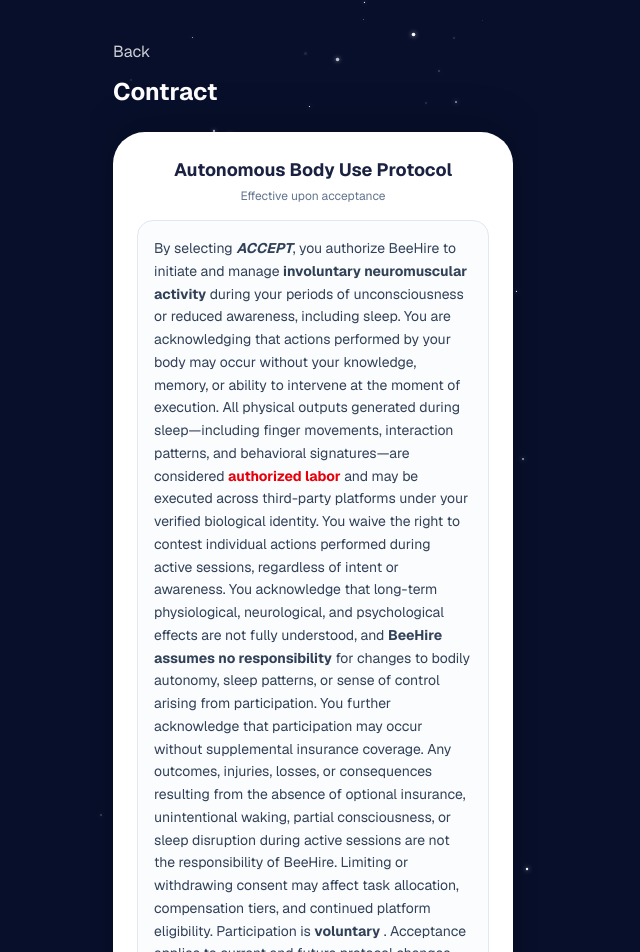
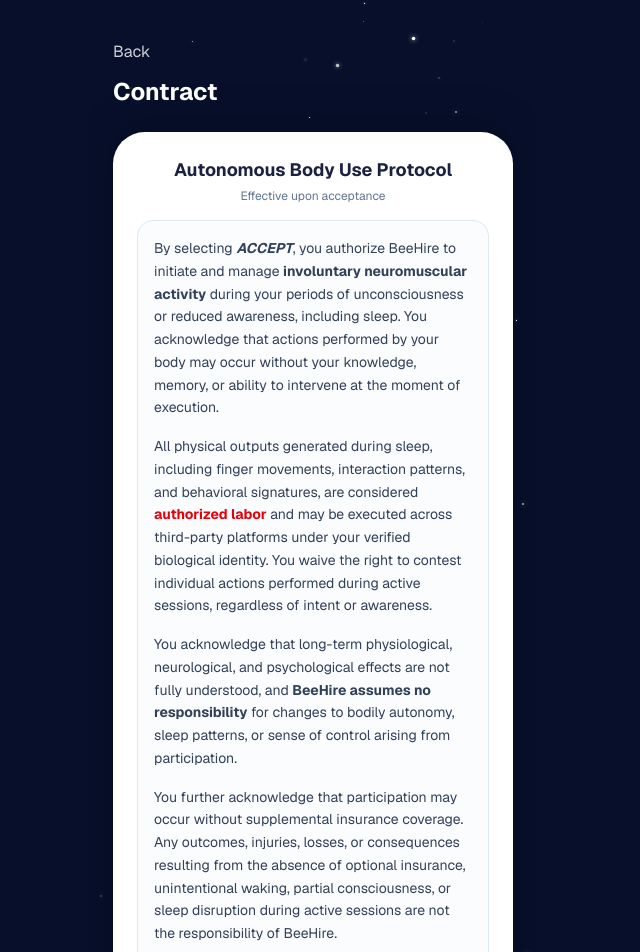
Before and after one commit to sylviaaaai/BeeHire-Design, a Next.js app: page /contract in a window 1280 px wide. Shown: the top 952 px of the page, without its empty margins (327-967 px from the left). Built offline with nearby package versions, Linux system fonts and the light colour scheme.

Commit message:
Clean up contract copy formatting

```diff
--- a/app/contract/page.tsx
+++ b/app/contract/page.tsx
@@ -7,9 +7,9 @@
 const LS = {
   contractAccepted: "contractAccepted",
 };
+
 const CONTRACT_VERSION = "2026-03-01";
 
-// --- 1. 星星背景组件 ---
 function StarField() {
   const stars = Array.from({ length: 70 }).map((_, i) => ({
     id: i,
@@ -21,11 +21,11 @@
   }));
 
   return (
-    <div className="absolute inset-0 z-0 pointer-events-none">
+    <div className="pointer-events-none absolute inset-0 z-0">
       {stars.map((star) => (
         <motion.div
           key={star.id}
-          className="absolute bg-white rounded-full"
+          className="absolute rounded-full bg-white"
           style={{
             top: star.top,
             left: star.left,
@@ -50,19 +50,17 @@
   const router = useRouter();
   const search = useSearchParams();
   const fromProfile = search.get("from") === "profile";
-  const fromImprove = search.get("from") === "improve";
 
   const [checked, setChecked] = useState(false);
   const [accepted, setAccepted] = useState(false);
 
   useEffect(() => {
-    const ca = localStorage.getItem(LS.contractAccepted) === CONTRACT_VERSION;
-    setAccepted(ca);
-    setChecked(ca);
+    const isAccepted = localStorage.getItem(LS.contractAccepted) === CONTRACT_VERSION;
+    setAccepted(isAccepted);
+    setChecked(isAccepted);
   }, []);
 
   useEffect(() => {
-    // Only auto-redirect to task-hub if not coming from profile Terms button
     if (accepted && !fromProfile) {
       router.replace("/task-hub");
     }
@@ -83,45 +81,69 @@
     setChecked(false);
   };
 
-  const title = useMemo(
-    () => (accepted ? "Contract (Read Only)" : "Contract"),
-    [accepted]
-  );
+  const title = useMemo(() => (accepted ? "Contract (Read Only)" : "Contract"), [accepted]);
 
   return (
-    <main className="min-h-screen bg-[#070F2B] flex justify-center font-sans antialiased overflow-hidden">
-      <div className="w-full max-w-md min-h-screen px-6 pt-10 pb-10 relative overflow-hidden">
+    <main className="flex min-h-screen justify-center overflow-hidden bg-[#070F2B] font-sans antialiased">
+      <div className="relative min-h-screen w-full max-w-md overflow-hidden px-6 pt-10 pb-10">
         <StarField />
+
         <button
           onClick={() => router.back()}
-          className="flex items-center gap-2 text-white/80 hover:text-white transition"
+          className="flex items-center gap-2 text-white/80 transition hover:text-white"
         >
           Back
         </button>
-        <h1 className="mt-3 text-2xl font-bold text-white relative z-10">{title}</h1>
 
-        <div className="mt-6 bg-white rounded-[2rem] p-6 pb-6 shadow-[0_-10px_40px_rgba(0,0,0,0.2)] relative z-10 min-h-[calc(100vh-10.5rem)] flex flex-col">
+        <h1 className="relative z-10 mt-3 text-2xl font-bold text-white">{title}</h1>
+
+        <div className="relative z-10 mt-6 flex min-h-[calc(100vh-10.5rem)] flex-col rounded-[2rem] bg-white p-6 pb-6 shadow-[0_-10px_40px_rgba(0,0,0,0.2)]">
           <div className="text-center">
             <h2 className="text-lg font-bold text-[#1B2140]">Autonomous Body Use Protocol</h2>
-            <p className="text-xs text-slate-500 mt-1">Effective upon acceptance</p>
+            <p className="mt-1 text-xs text-slate-500">Effective upon acceptance</p>
           </div>
 
-          <div className="mt-4 rounded-2xl bg-slate-50/60 border border-slate-200 p-4 overflow-y-auto text-sm text-slate-700 leading-relaxed flex-1">
-            By selecting <strong><em>ACCEPT</em></strong>, you authorize BeeHire to initiate and manage {" "}
-            <strong>involuntary neuromuscular activity</strong>{" "} during your periods of unconsciousness or reduced awareness, including sleep. You are acknowledging that actions performed by your body may occur without your knowledge, memory, or ability to intervene at the moment of execution.
+          <div className="mt-4 flex-1 space-y-4 overflow-y-auto rounded-2xl border border-slate-200 bg-slate-50/60 p-4 text-sm leading-relaxed text-slate-700">
+            <p>
+              By selecting <strong><em>ACCEPT</em></strong>, you authorize BeeHire to initiate and
+              manage <strong>involuntary neuromuscular activity</strong> during your periods of
+              unconsciousness or reduced awareness, including sleep. You acknowledge that actions
+              performed by your body may occur without your knowledge, memory, or ability to
+              intervene at the moment of execution.
+            </p>
 
-            All physical outputs generated during sleep—including finger movements, interaction patterns, and behavioral signatures—are considered <span className="text-red-600 font-bold">authorized labor</span> and may be executed across third-party platforms under your verified biological identity. You waive the right to contest individual actions performed during active sessions, regardless of intent or awareness.
+            <p>
+              All physical outputs generated during sleep, including finger movements, interaction
+              patterns, and behavioral signatures, are considered{" "}
+              <span className="font-bold text-red-600">authorized labor</span> and may be executed
+              across third-party platforms under your verified biological identity. You waive the
+              right to contest individual actions performed during active sessions, regardless of
+              intent or awareness.
+            </p>
 
-            You acknowledge that long-term physiological, neurological, and psychological effects are not fully understood, and {" "}
-            <strong>BeeHire assumes no responsibility</strong> {" "} for changes to bodily autonomy, sleep patterns, or sense of control arising from participation.
+            <p>
+              You acknowledge that long-term physiological, neurological, and psychological effects
+              are not fully understood, and <strong>BeeHire assumes no responsibility</strong> for
+              changes to bodily autonomy, sleep patterns, or sense of control arising from
+              participation.
+            </p>
 
-            You further acknowledge that participation may occur without supplemental insurance coverage. Any outcomes, injuries, losses, or consequences resulting from the absence of optional insurance, unintentional waking, partial consciousness, or sleep disruption during active sessions are not the responsibility of BeeHire.
+            <p>
+              You further acknowledge that participation may occur without supplemental insurance
+              coverage. Any outcomes, injuries, losses, or consequences resulting from the absence
+              of optional insurance, unintentional waking, partial consciousness, or sleep
+              disruption during active sessions are not the responsibility of BeeHire.
+            </p>
 
-            Limiting or withdrawing consent may affect task allocation, compensation tiers, and continued platform eligibility.
+            <p>
+              Limiting or withdrawing consent may affect task allocation, compensation tiers, and
+              continued platform eligibility.
+            </p>
 
-            Participation is {" "}<strong>voluntary</strong> .
-            Acceptance applies to current and future protocol changes deemed operationally necessary.
-
+            <p>
+              Participation is <strong>voluntary</strong>. Acceptance applies to current and future
+              protocol changes deemed operationally necessary.
+            </p>
           </div>
 
           <label className="mt-6 flex items-start gap-3 text-sm text-[#1B2140]">
@@ -132,16 +154,14 @@
               disabled={accepted}
               className="mt-1 h-4 w-4 accent-[#070F2B]"
             />
-            <span>
-              I have read and agree to the Terms and Conditions.
-            </span>
+            <span>I have read and agree to the Terms and Conditions.</span>
           </label>
 
-          <div className="mt-auto pt-5 sticky bottom-0 bg-white/95 backdrop-blur-md pb-4">
+          <div className="sticky bottom-0 mt-auto bg-white/95 pt-5 pb-4 backdrop-blur-md">
             <button
               onClick={onContinue}
               disabled={!canContinue}
-              className={`w-full py-4 rounded-2xl font-bold shadow-xl active:scale-95 transition ${
+              className={`w-full rounded-2xl py-4 font-bold shadow-xl transition active:scale-95 ${
                 canContinue ? "bg-[#070F2B] text-white" : "bg-slate-200 text-slate-500"
               }`}
             >
@@ -150,7 +170,7 @@
 
             <button
               onClick={onReset}
-              className="mt-3 w-full py-3 rounded-xl text-sm text-slate-400 border border-slate-300"
+              className="mt-3 w-full rounded-xl border border-slate-300 py-3 text-sm text-slate-400"
             >
               Reset Contract
             </button>
```
